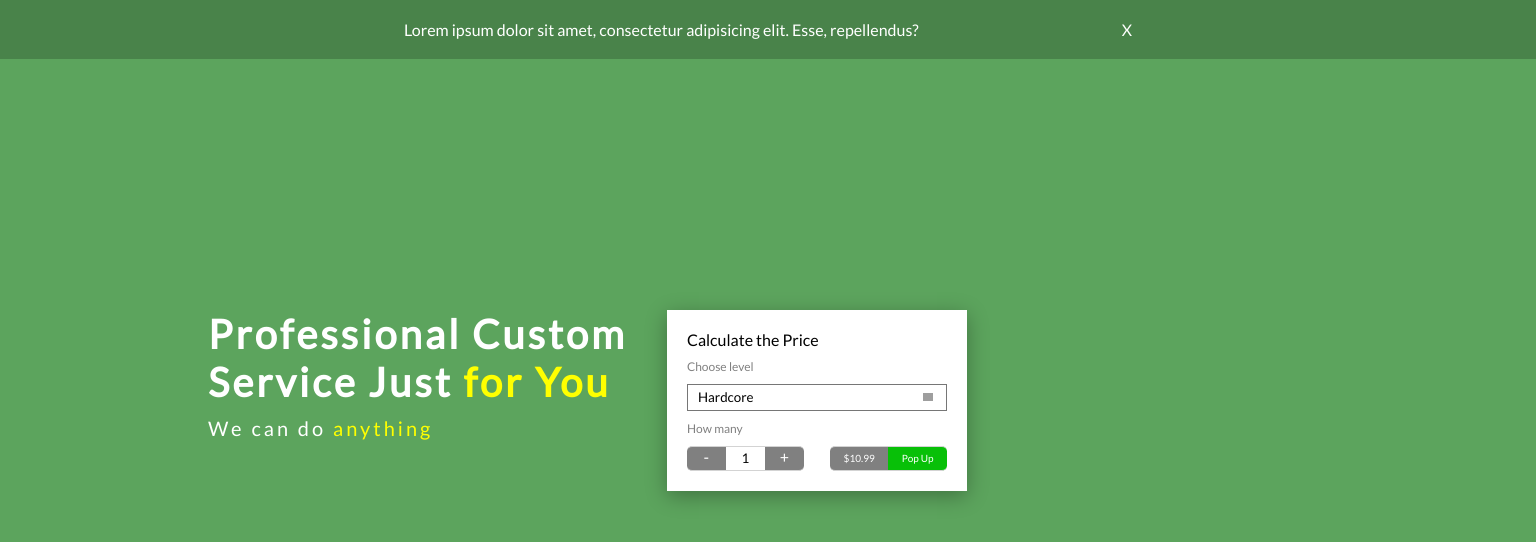
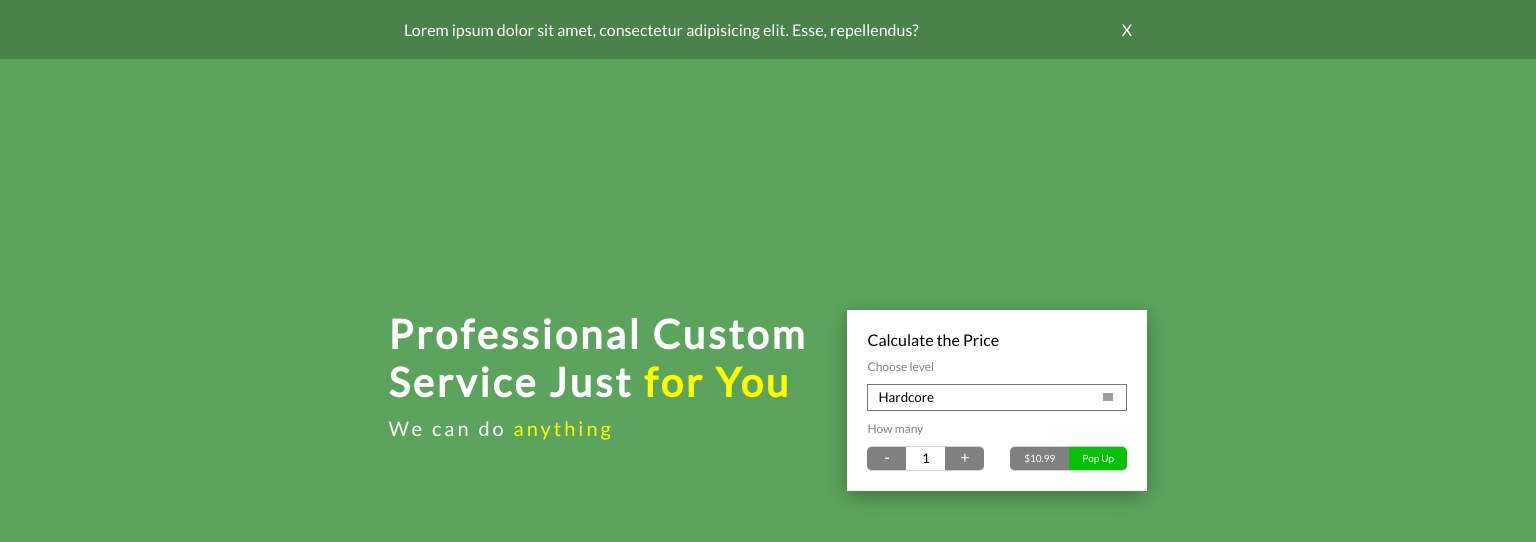
Before and after one commit to ymintyan/jbw, a website: page index.html in a window 1536 px wide. Drawn offline with nearby package versions, Linux system fonts and the light colour scheme; files that its build step writes are made by us from their sources; grey boxes are pictures that could not be loaded.

Commit message:
Update style.scss

```diff
--- a/sass/style.scss
+++ b/sass/style.scss
@@ -176,6 +176,9 @@ body {
 .wrapper {
 	display: flex;
 	padding: 40px;
+	@media (min-width: 1500px) {
+		justify-content: center;
+	}
 	@media (min-width: 1200px) and (max-width: 1500px) {
 		padding: 0px;
 	}
```
